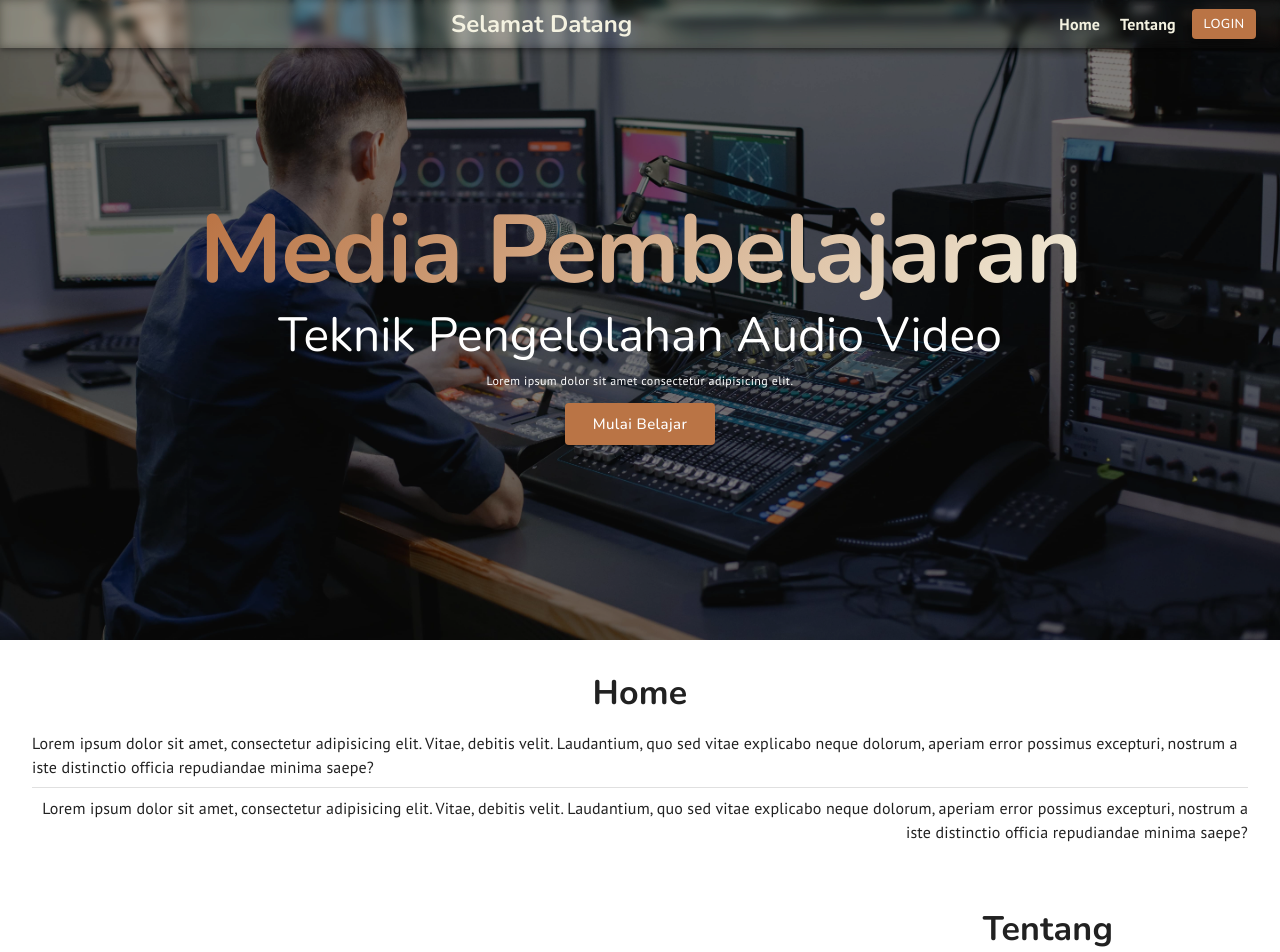
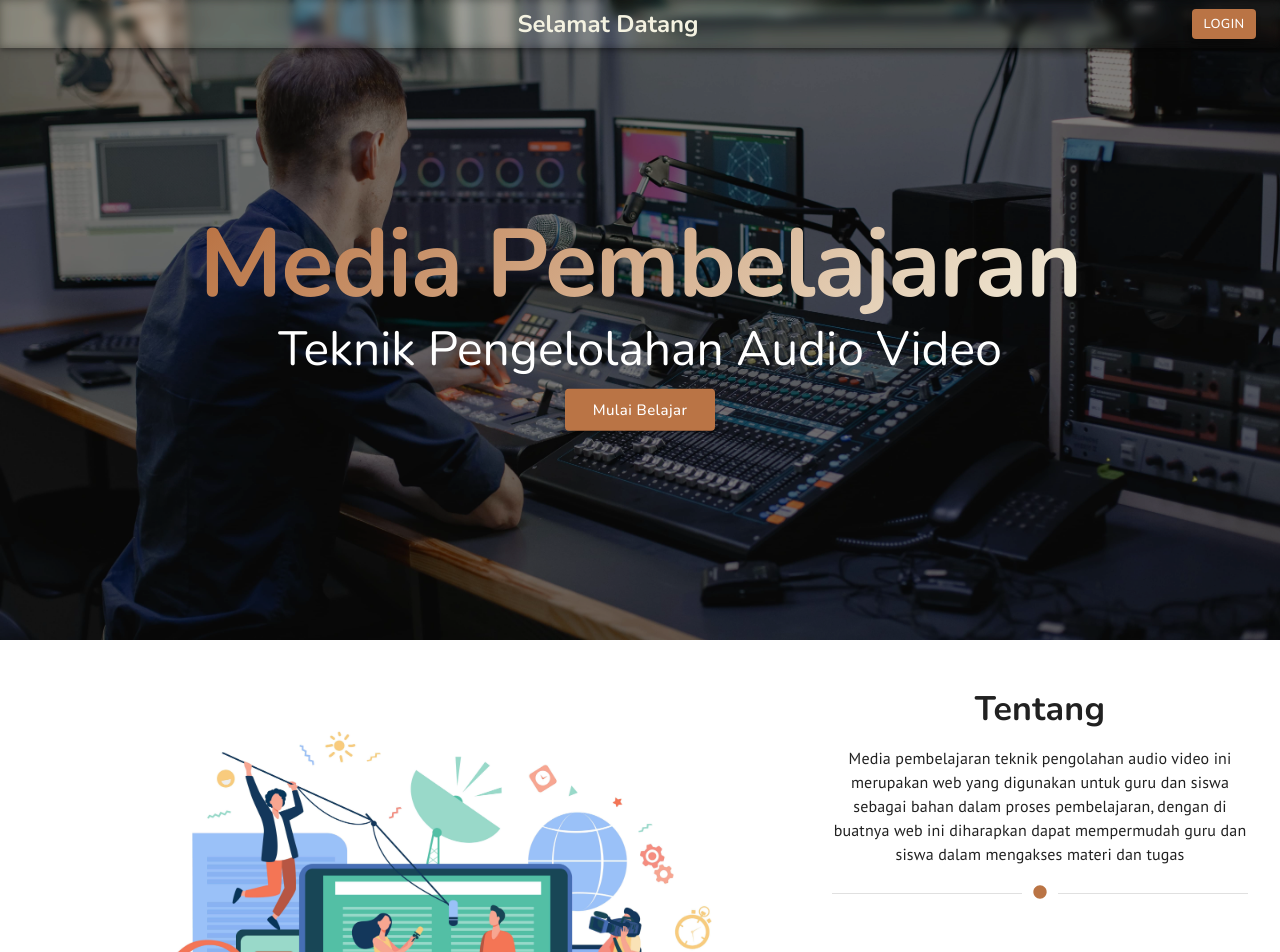
Before and after one commit to Elmerf/media-pembelajaran, a React (Vite) app: page / in a window 1280 px wide. Shown: the top 952 px of the page. Built offline with nearby package versions, Linux system fonts and the light colour scheme.

Commit message:
Feedback: UI

```diff
--- a/src/components/auth-page/LoginComponent.tsx
+++ b/src/components/auth-page/LoginComponent.tsx
@@ -63,8 +63,8 @@ const LoginComponent: React.FC = () => {
         >
           Masuk
         </Button>
-        <Grid container sx={{ mb: 1.5 }}>
-          <Grid item xs>
+        <Grid container sx={{ mb: 1.5 }} justifyContent={"space-between"}>
+          <Grid item>
             <Link component={RouterLink} to="/forgot-password" variant="body2">
               Lupa Password
             </Link>
--- a/src/components/dashboard-page/DashboardBar.tsx
+++ b/src/components/dashboard-page/DashboardBar.tsx
@@ -21,15 +21,7 @@ const DashboardBar: React.FC = () => {
         color: theme.palette.primary.contrastText,
       })}
     >
-      <Container
-        maxWidth="xl"
-        sx={{
-          display: {
-            xs: "none",
-            md: "block",
-          },
-        }}
-      >
+      <Container maxWidth="xl">
         <Toolbar disableGutters variant="dense">
           <Box
             sx={{
@@ -57,6 +49,12 @@ const DashboardBar: React.FC = () => {
               spacing="1.25em"
               alignItems="center"
               fontWeight="bold"
+              sx={{
+                display: {
+                  xs: "none",
+                  md: "block",
+                },
+              }}
             >
               <Link
                 underline="none"
--- a/src/components/dashboard-page/DashboardContent.tsx
+++ b/src/components/dashboard-page/DashboardContent.tsx
@@ -15,7 +15,7 @@ const DashboardContent: React.FC = () => {
     <Box px={4}>
       <Container disableGutters maxWidth="lg">
         <Typography variant="body1" component="h6" py={1.5}>
-          Selamat Pagi, Admin
+          Selamat Pagi, <strong>Admin</strong>
         </Typography>
         <Box>
           <Stack
--- a/src/components/landing-page/AppContent.tsx
+++ b/src/components/landing-page/AppContent.tsx
@@ -1,11 +1,20 @@
-import { Box, Container, Divider, Stack, Typography } from "@mui/material";
+import {
+  Box,
+  Container,
+  Divider,
+  Stack,
+  Typography,
+  useTheme,
+} from "@mui/material";
 import tentangIlustration from "../../assets/tentang-ilustration.jpg";
 import { Circle } from "@mui/icons-material";
 
 const AppContent: React.FC = () => {
+  const theme = useTheme();
+
   return (
     <Container maxWidth="xl" disableGutters>
-      <Box textAlign="center" p="2em" id="home">
+      {/* <Box textAlign="center" p="2em" id="home">
         <Typography variant="h4" fontWeight="bold" mb="0.5em">
           Home
         </Typography>
@@ -22,13 +31,21 @@ const AppContent: React.FC = () => {
           aperiam error possimus excepturi, nostrum a iste distinctio officia
           repudiandae minima saepe?
         </Typography>
-      </Box>
+      </Box> */}
       <Box id="tentang" p="2em">
-        <Stack direction="row" spacing={2}>
+        <Stack
+          direction={"column"}
+          spacing={2}
+          sx={{
+            [theme.breakpoints.up("md")]: {
+              flexDirection: "row",
+            },
+          }}
+        >
           <img
             src={tentangIlustration}
             alt="Illustration"
-            style={{ maxWidth: "50em" }}
+            style={{ width: "50em", maxWidth: "80vw", objectFit: "contain" }}
           />
           <Stack spacing={2}>
             <Typography
--- a/src/components/landing-page/AppHero.tsx
+++ b/src/components/landing-page/AppHero.tsx
@@ -36,31 +36,44 @@ const AppHero: React.FC = () => {
           display: "flex",
           flexDirection: "column",
           color: theme.palette.primary.contrastText,
-          width: "100%"
+          width: "100%",
         })}
         px="1.5em"
         textAlign="center"
       >
         <Typography
-          variant="h1"
+          variant={"h1"}
           sx={{
             fontWeight: "bold",
             background: `linear-gradient(135deg, ${theme.palette.primary.main} 15%, ${theme.palette.secondary.main} 90%)`,
             WebkitBackgroundClip: "text",
             WebkitTextFillColor: "transparent",
+            [theme.breakpoints.down("md")]: {
+              fontSize: "2.25em",
+            },
           }}
         >
           Media Pembelajaran
         </Typography>
-        <Typography variant="h3">Teknik Pengelolahan Audio Video</Typography>
-        <Typography variant="caption" pt={1}>
-          Lorem ipsum dolor sit amet consectetur adipisicing elit.
+        <Typography
+          variant="h3"
+          sx={{
+            [theme.breakpoints.down("md")]: {
+              fontSize: "1.5em",
+            },
+          }}
+        >
+          Teknik Pengelolahan Audio Video
         </Typography>
-
         <Button
           size="large"
           variant="contained"
-          sx={{ width: "10em", mt: 1.5, textTransform: "capitalize", alignSelf: "center" }}
+          sx={{
+            width: "10em",
+            mt: 1.5,
+            textTransform: "capitalize",
+            alignSelf: "center",
+          }}
           onClick={() => {
             navigate("/login");
           }}
--- a/src/components/landing-page/AppNavigation.tsx
+++ b/src/components/landing-page/AppNavigation.tsx
@@ -31,7 +31,7 @@ const AppNavigation: React.FC = () => {
           color: theme.palette.primary.contrastText,
         })}
       >
-        <Container
+        {/* <Container
           maxWidth="sm"
           sx={{
             display: {
@@ -126,16 +126,8 @@ const AppNavigation: React.FC = () => {
               </Typography>
             </Box>
           </Toolbar>
-        </Container>
-        <Container
-          maxWidth="xl"
-          sx={{
-            display: {
-              xs: "none",
-              md: "block",
-            },
-          }}
-        >
+        </Container> */}
+        <Container maxWidth="xl">
           <Toolbar disableGutters variant="dense">
             <Box
               sx={{
@@ -168,20 +160,6 @@ const AppNavigation: React.FC = () => {
                 alignItems="center"
                 fontWeight="bold"
               >
-                <Link
-                  underline="none"
-                  href="#home"
-                  color={(theme) => theme.palette.secondary.main}
-                >
-                  Home
-                </Link>
-                <Link
-                  underline="none"
-                  href="#tentang"
-                  color={(theme) => theme.palette.secondary.main}
-                >
-                  Tentang
-                </Link>
                 <Button
                   variant="contained"
                   size="small"
```
